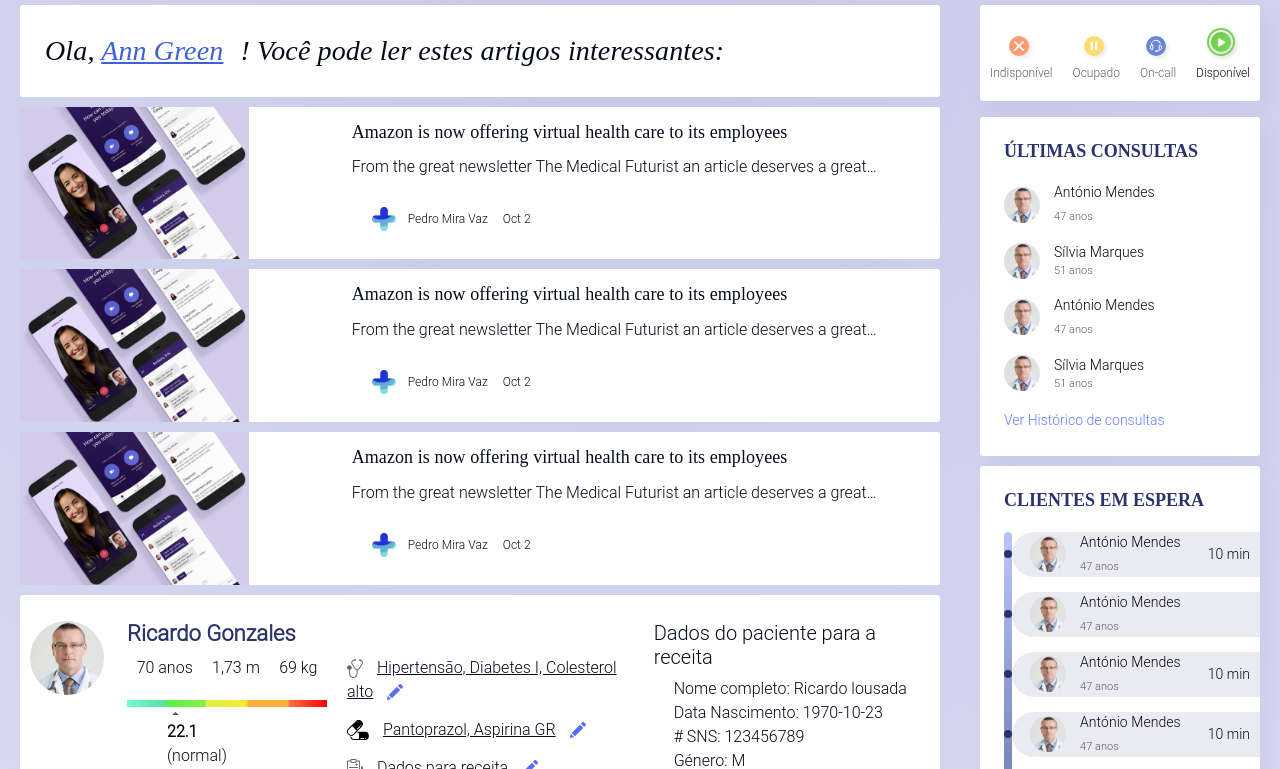
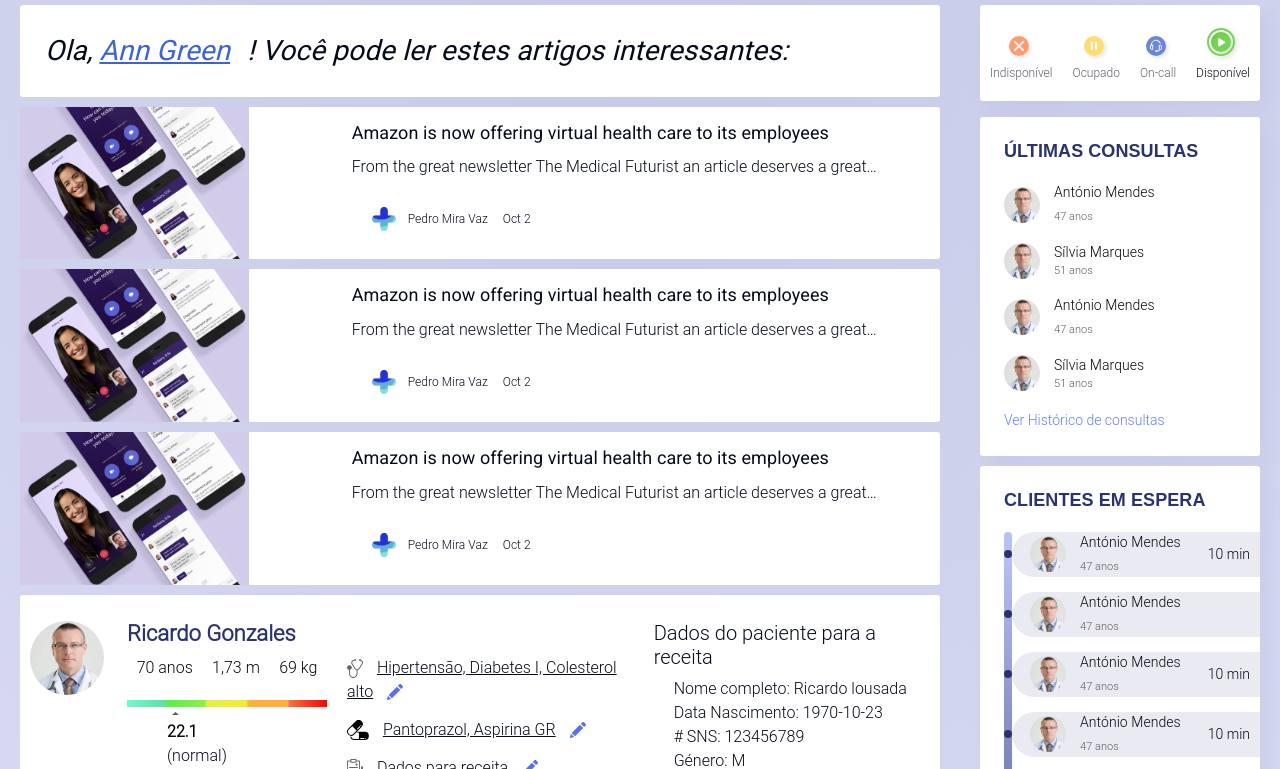
Before and after one commit to OlgaTitarenko/better-now-new, a plain HTML site: page index.html in a window 1280 px wide. Shown: the part 63-832 px from the top of the page. Drawn offline with nearby package versions, Linux system fonts and the light colour scheme.

Commit message:
change main page

```diff
--- a/style.css
+++ b/style.css
@@ -1,5 +1,6 @@
 body{
     background-image: radial-gradient(circle at 50% 0, #c6c9e7, #edeeff 129%);
+    font-family: "Roboto Light", sans-serif;
 }
 ul{
     padding: 0;
@@ -297,7 +298,7 @@ input:invalid:not(:placeholder-shown) + .email-wrong {
 }
 .welcome p,
 .welcome span{
-    font-family: Roboto sans-serif;
+    font-family: "Roboto", sans-serif;
     font-size: 28px;
     font-weight: 500;
     font-style: italic;
@@ -327,7 +328,7 @@ input:invalid:not(:placeholder-shown) + .email-wrong {
     padding: 15px;
 }
 .card-title{
-    font-family: Roboto sans-serif;
+    font-family: "Roboto", sans-serif;
     font-size: 18px;
     font-weight: 500;
     letter-spacing: 0.08px;
@@ -390,9 +391,10 @@ input:invalid:not(:placeholder-shown) + .email-wrong {
     padding: 24px;
 }
 .h2-style{
-  font-family: Roboto sans-serif;
+  font-family: "Roboto-Bold", sans-serif;
   font-size: 18px;
   font-weight: bold;
+    letter-spacing: 0.08px;
   color: #2b336d;
     margin-bottom: 20px;
 }
```
